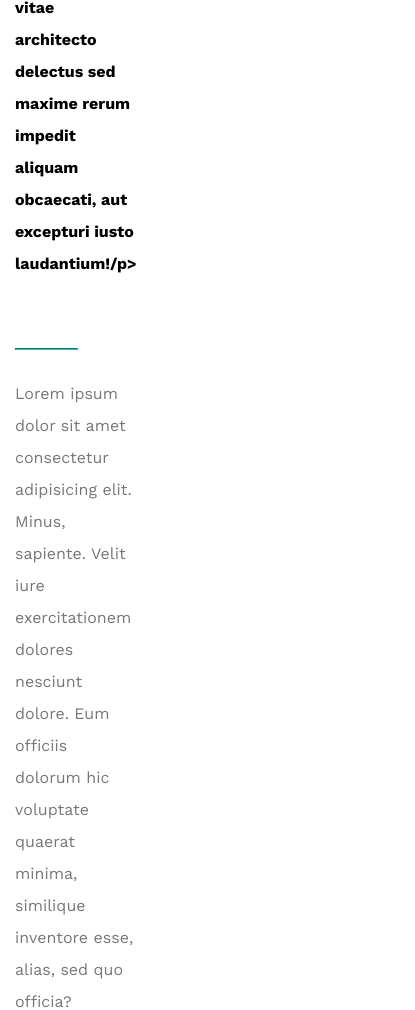
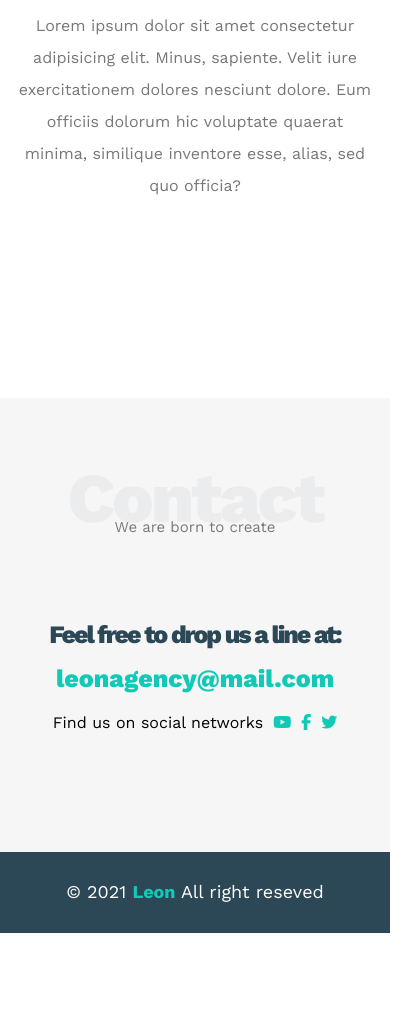
Before and after one commit to saxabani/My-new-template, a plain HTML site: page index.html in a window 390 px wide. Shown: the part 5638-6648 px from the top of the page, 415 px wide, since content can reach past the window. After the commit the page ends 6571 px from the top, so only its background shows below. Drawn offline with nearby package versions, Linux system fonts and the light colour scheme.

Commit message:
complet the project by modify some lines in HTML and CSS files

```diff
--- a/css/style.css
+++ b/css/style.css
@@ -14,6 +14,10 @@
 
 body {
     font-family: "work Sans", sans-serif;
+}
+
+html {
+    scroll-behavior: smooth;
 }
 
 .container {
@@ -307,7 +311,7 @@ i {
     height: 375px;
 }
 .about .about-content .image img {
-    width: 100%;
+    max-width: 100%;
 }
 .about .about-content .image::before{
     content: "";
@@ -347,4 +351,72 @@ i {
     line-height: 2;
     color: #777;
 }
+@media (max-width: 1110px) {
+    .about .about-content {
+        flex-direction: column;
+        text-align: center;
+    }
+    .about .about-content .image  {
+        margin: 0 auto 60px;
+    }
+    .about .about-content .image::before,
+    .about .about-content .image::after {
+        display: none;
+    }
+    .about .about-content .text p:first-of-type{
+        margin-bottom: 16px;
+    }
+}
 /* End About */
+
+/* Start Contact */
+.contact {
+    background-color: #f6f6f6;
+}
+.contact .info {
+    text-align: center;
+}
+.contact .info .label {
+    font-size: 30px;
+    font-weight: 800;
+    color: var(--secondary-color);
+    letter-spacing: -2px;
+    margin-bottom: 15px;
+}
+.contact .info .link {
+    display: block;
+    font-size: 30px;
+    font-weight: 800;
+    color: var(--main-color);
+    text-decoration: none;
+    margin-bottom: 20px;
+}
+.contact .info .social {
+    display: flex;
+    justify-content: center;
+    font-size: 16px;
+}
+.contact .info .social i {
+    margin-left: 10px;
+}
+@media (max-width: 768px) {
+    .contact .info .label,
+    .contact .info .link {
+        font-size: 25px;
+    }
+}
+/* End Contact */
+
+/* Start Footer */
+.footer {
+    background-color: var(--secondary-color);
+    color: white;
+    padding: 30px 10px;
+    text-align: center;
+    font-size: 18px;
+}
+.footer span {
+    font-weight: bold;
+    color: var(--main-color);
+}
+/* End Footer */
--- a/index.html
+++ b/index.html
@@ -27,7 +27,8 @@
                         <span></span>
                     </span>
                     <ul>
-                        <li><a href="#serivices">Services</a></li>
+                        <li><a href="#services">Services</a></li>
+                        <li><a href="#features">Features</a></li>
                         <li><a href="#portfolio">Portfolio</a></li>
                         <li><a href="#about">About</a></li>
                         <li><a href="#contact">Contact</a></li>
@@ -47,7 +48,7 @@
     <!-- End Landing -->
 
     <!-- Start features -->
-     <div class="features padd">
+     <div class="features padd" id="features">
         <div class="container">
             <div class="feat">
                 <i class="fas fa-magic fa-3x"></i>
@@ -69,7 +70,7 @@
     <!-- End features -->
 
     <!-- Start Services -->
-    <div class="services padd">
+    <div class="services padd" id="services">
         <div class="container">
             <h2 class="special-heading">Services</h2>
             <p>Don't be bussy, be productive</p>
@@ -126,7 +127,7 @@
     <!-- End Services -->
 
     <!-- Start Portfolio -->
-    <div class="portfolio padd">
+    <div class="portfolio padd" id="portfolio">
         <div class="container">
             <h2 class="special-heading">Portfolio</h2>
             <p>If you do it right, it will last forever.</p>
@@ -164,7 +165,7 @@
     <!-- End Portfolio -->
 
     <!-- Start About -->
-     <div class="about padd">
+     <div class="about padd" id="about">
         <div class="container">
             <h2 class="special-heading">About</h2>
             <p>Less is more work</p>
@@ -182,8 +183,30 @@
      </div>
     <!-- End About -->
 
+    <!-- Start Contact -->
+    <div class="contact padd" id="contact">
+        <div class="container">
+            <h2 class="special-heading">Contact</h2>
+            <p>We are born to create</p>
+            <div class="info padd">
+                <p class="label">Feel free to drop us a line at:</p>
+                <a href="mailto:leonagency@mail.com?subject=Contact" class="link">leonagency@mail.com</a>
+                <div class="social">
+                    Find us on social networks
+                    <i class="fab fa-youtube"></i>
+                    <i class="fab fa-facebook-f"></i>
+                    <i class="fab fa-twitter"></i>
+                </div>
+            </div>
+        </div>
+    </div>
+    <!-- End Contact -->
 
-
+    <!-- Start Footer -->
+        <div class="footer">
+            &copy; 2021 <span>Leon</span> All right reseved
+        </div>
+    <!-- End Footer -->
     <script src="main.js"></script>
 </body>
 </html>
```
